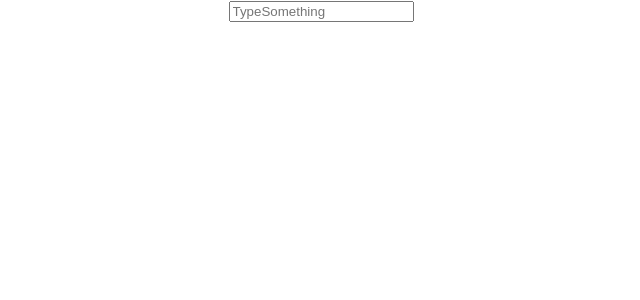
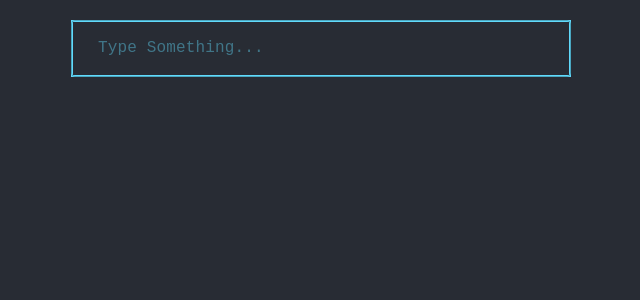
Before and after one commit to sanctum006/hacker-news-clone, a React (Create React App) app: page / in a window 1280 px wide. Shown: the top 300 px of the page, without its empty margins (319-959 px from the left). Built offline with nearby package versions, Linux system fonts and the light colour scheme; the HTML template or start-up script is replaced by a standard one.

Commit message:
styled input box

```diff
--- a/package.json
+++ b/package.json
@@ -3,6 +3,9 @@
   "version": "0.1.0",
   "private": true,
   "dependencies": {
+    "@emotion/react": "^11.10.0",
+    "@emotion/styled": "^11.10.0",
+    "@mui/material": "^5.9.3",
     "@reduxjs/toolkit": "^1.8.3",
     "@testing-library/jest-dom": "^5.16.5",
     "@testing-library/react": "^13.3.0",
--- a/src/App.css
+++ b/src/App.css
@@ -1,5 +1,8 @@
 .App {
   text-align: center;
+  background-color: #282c34;
+  width: 100vw;
+  height: 100vh;
 }
 
 .App-logo {
--- a/src/App.js
+++ b/src/App.js
@@ -1,10 +1,11 @@
 import "./App.css";
-import Search from "./Components/FormElements/Search";
+import HomePage from "./Components/Pages/HomePage";
+import "./styles/styles.css";
 
 function App() {
   return (
     <div className="App">
-      <Search />
+      <HomePage />
     </div>
   );
 }
--- a/src/Components/FormElements/Search.js
+++ b/src/Components/FormElements/Search.js
@@ -1,3 +1,4 @@
+import { TextField } from "@mui/material";
 import { connect } from "react-redux";
 
 import { DELAY } from "../../constants/posts";
@@ -23,7 +24,14 @@ class Search extends Debounce {
 
   render() {
     return (
-      <input placeholder="TypeSomething" onChange={this.handleInputChange} />
+      <div id="search-box-container">
+        <TextField
+          id="search-box"
+          placeholder="Type Something..."
+          value={this.props?.searchString}
+          onChange={this.handleInputChange}
+        />
+      </div>
     );
   }
 }
--- a/src/Components/Pages/HomePage.js
+++ b/src/Components/Pages/HomePage.js
@@ -8,7 +8,7 @@ class HomePage extends React.Component {
 
   render() {
     return (
-      <div>
+      <div className="home-page-container">
         <Search />
       </div>
     );
--- a/src/index.css
+++ b/src/index.css
@@ -7,6 +7,14 @@ body {
   -moz-osx-font-smoothing: grayscale;
 }
 
+* {
+  font-family: -apple-system, BlinkMacSystemFont, 'Segoe UI', 'Roboto', 'Oxygen',
+      'Ubuntu', 'Cantarell', 'Fira Sans', 'Droid Sans', 'Helvetica Neue',
+      sans-serif;
+    -webkit-font-smoothing: antialiased;
+    -moz-osx-font-smoothing: grayscale;
+}
+
 code {
   font-family: source-code-pro, Menlo, Monaco, Consolas, 'Courier New',
     monospace;
--- a/src/reduxSlices/posts.js
+++ b/src/reduxSlices/posts.js
@@ -45,11 +45,10 @@ export const postsSlice = createSlice({
     },
     [fetchPostsBySearchString.fulfilled]: (state, action) => {
       state.fetchAllPostsStatus = FULFILLED;
-      state.posts = action.payload.posts;
+      state.posts = action.payload.posts?.hits;
     },
     [fetchPostsBySearchString.rejected]: (state, action) => {
       state.fetchAllPostsStatus = REJECTED;
-      console.log("fetchPostsBySearchString.rejected", action);
     },
     [fetchPostById.pending]: (state, action) => {
       state.fetchActivePostStatus = PENDING;
--- /dev/null
+++ b/src/styles/styles.css
@@ -0,0 +1,27 @@
+/* HomePage */
+
+.home-page-container {
+  padding: 20px;
+  display: flex;
+  flex-direction: column;
+  align-items: center;
+}
+
+/* Search Box */
+
+#search-box-container {
+  width: 100%;
+  max-width: 500px;
+  display: flex;
+  flex-direction: column;
+  align-items: stretch;
+}
+
+#search-box {
+  border: 2px solid #61dafb;
+  color: #61dafb;
+  font-family: monospace;
+  padding: 15px 25px;
+  outline: none;
+  max-width: 500px;
+}
```
Also changed, not shown: src/Components/Utilities/PostMini.js (added, +7 -0 lines), src/Components/Utilities/PostList.js (added), 1 other file (tests, documents, lock files or other folders).
